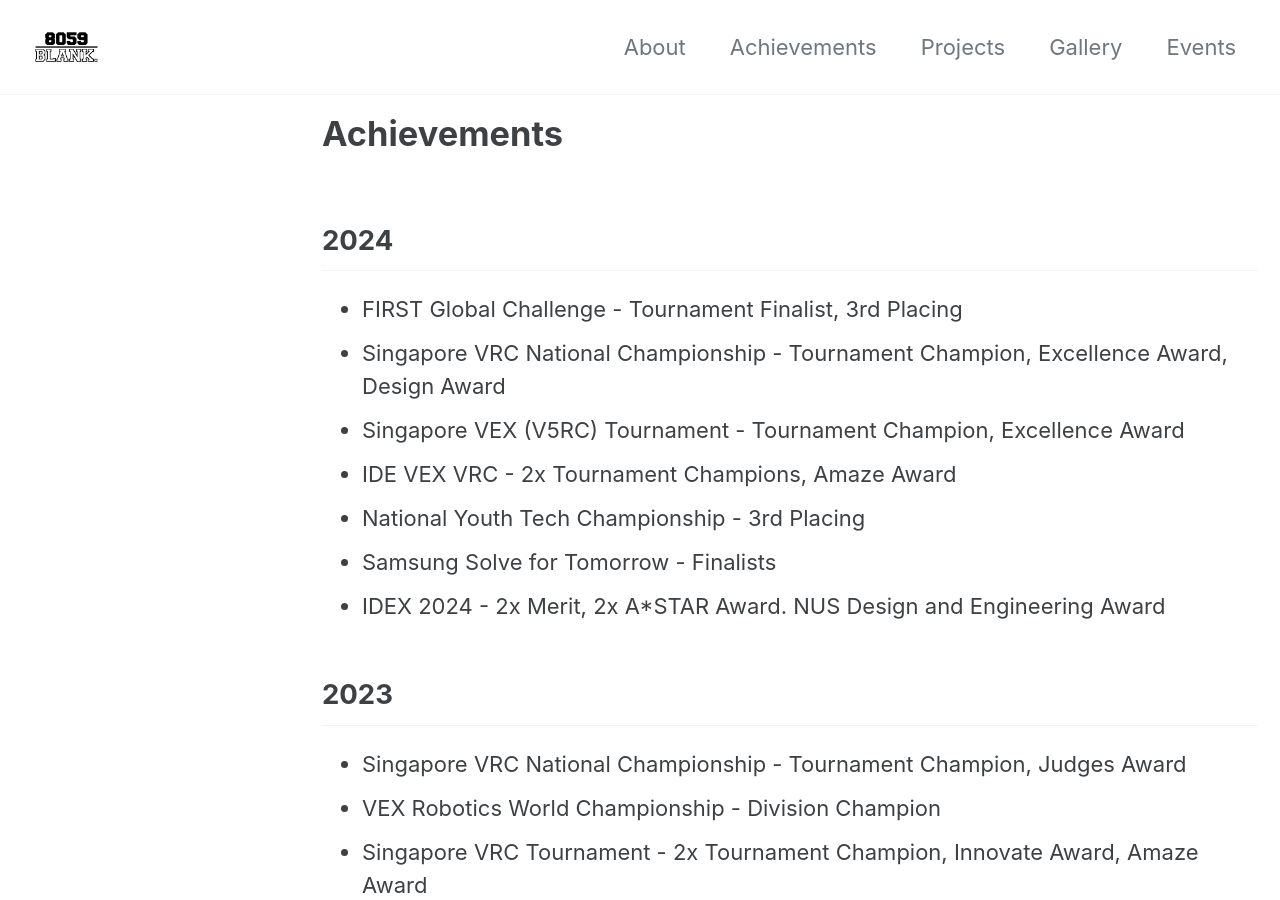
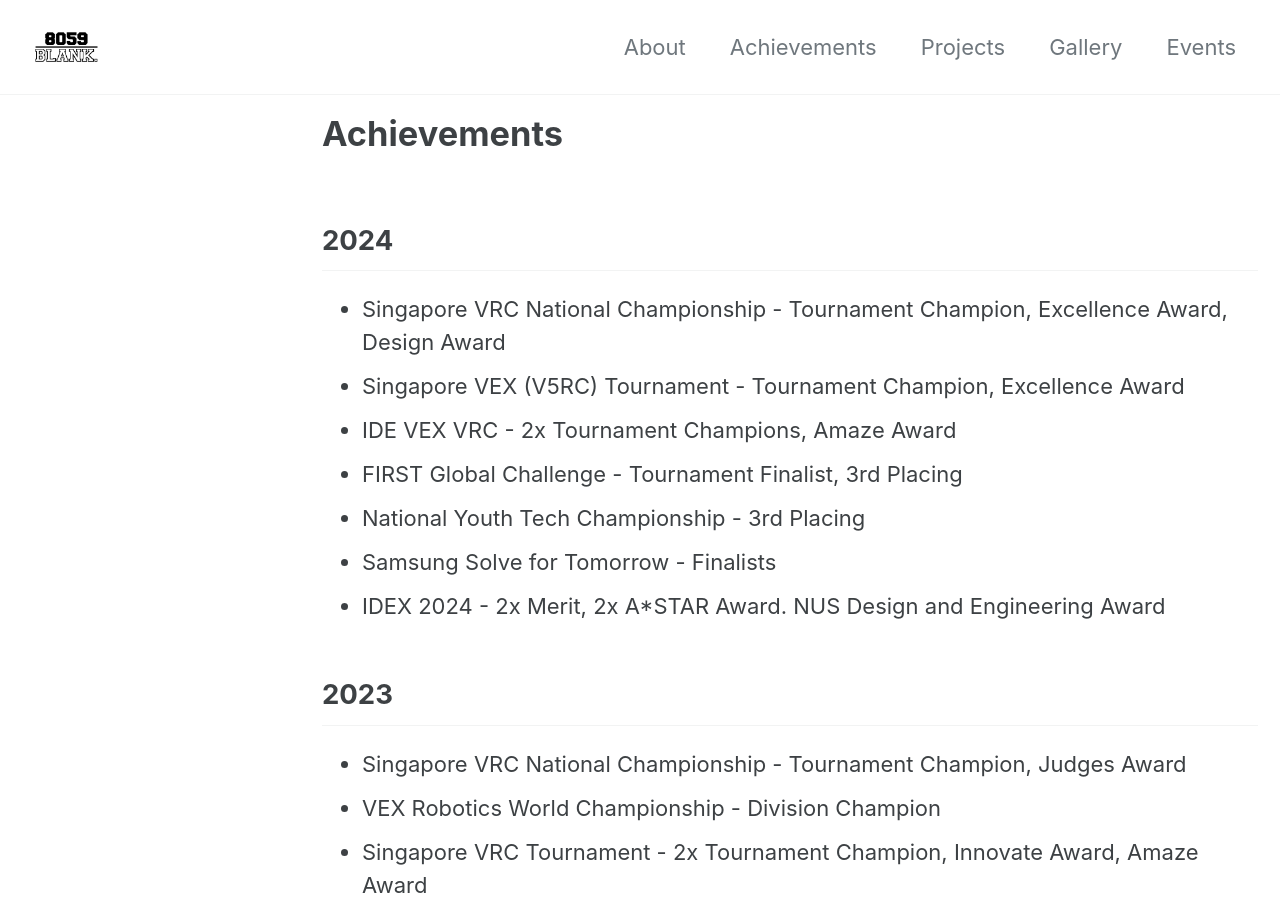
Before and after one commit to 8059blank/8059blank.github.io, a Jekyll site: the page built from achievements/index.md, in a window 1280 px wide and 900 px high. Built offline with Jekyll 4.4.1, drawn with Linux system fonts in a browser that asks for light colours; cached includes are drawn as plain includes; nearby versions of some CDN libraries.

Commit message:
Added FGC

```diff
--- a/achievements/index.md
+++ b/achievements/index.md
@@ -3,10 +3,10 @@
 title: Achievements
 ---
 ## 2024
-- FIRST Global Challenge - Tournament Finalist, 3rd Placing
 - Singapore VRC National Championship - Tournament Champion, Excellence Award, Design Award
 - Singapore VEX (V5RC) Tournament - Tournament Champion, Excellence Award
 - IDE VEX VRC - 2x Tournament Champions, Amaze Award
+- FIRST Global Challenge - Tournament Finalist, 3rd Placing
 - National Youth Tech Championship - 3rd Placing
 - Samsung Solve for Tomorrow - Finalists
 - IDEX 2024 - 2x Merit, 2x A*STAR Award. NUS Design and Engineering Award
```
